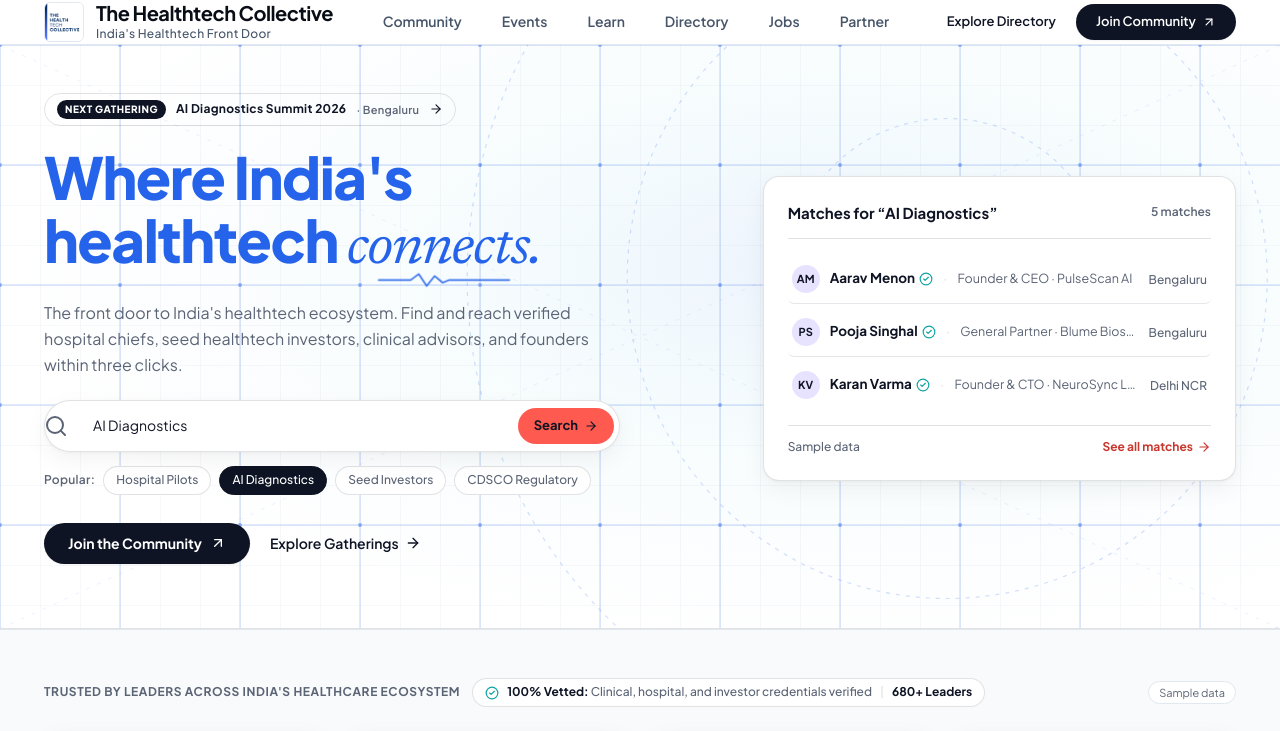
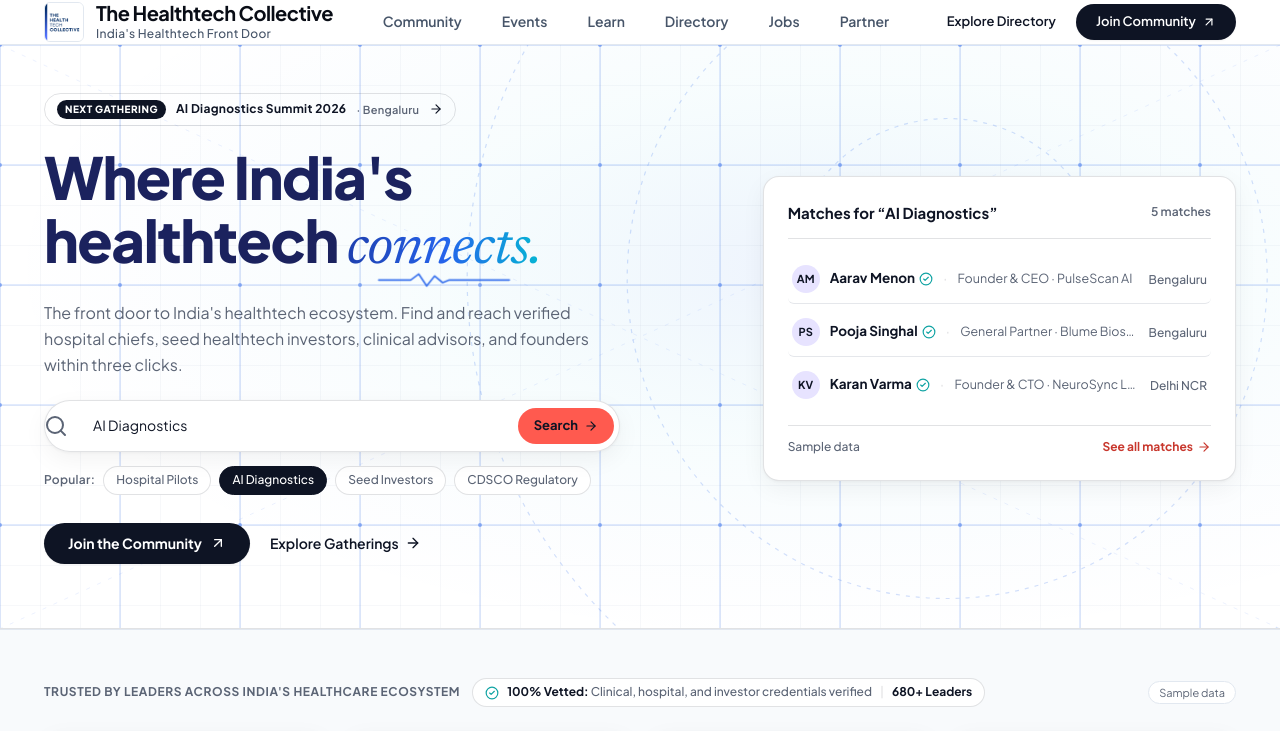
Before and after one commit to harshmakhija24/THC-WEBSITE-REBUILD, a Next.js app: page / in a window 1280 px wide. Shown: the top 731 px of the page. Built offline with nearby package versions, Linux system fonts and the light colour scheme.

Commit message:
style(hero): update 'Where India\'s healthtech' to deep dark purple-blue (#1B225E) and preserve radiant connects. gradient

```diff
--- a/components/HeroLiveSection.tsx
+++ b/components/HeroLiveSection.tsx
@@ -132,11 +132,11 @@
           )}
         </div>
 
-        {/* H1: Confident bold Plus Jakarta Sans in signature Cobalt Blue (#2563EB) */}
-        <h1 className="text-[38px] sm:text-[48px] lg:text-[58px] font-sans font-extrabold tracking-tight leading-[1.08] text-cobalt">
+        {/* H1: 'Where India's healthtech' in deep dark purple-blue, 'connects.' in signature radiant gradient with pulse line */}
+        <h1 className="text-[38px] sm:text-[48px] lg:text-[58px] font-sans font-extrabold tracking-tight leading-[1.08] text-[#1B225E]">
           Where India&apos;s healthtech{" "}
           <span className="relative inline-block">
-            <span className="italic font-serif font-normal text-cobalt inline-block">
+            <span className="italic font-serif font-normal bg-gradient-to-r from-[#1E40AF] via-[#2563EB] to-[#06B6D4] bg-clip-text text-transparent inline-block">
               connects.
             </span>
             <span className="absolute -bottom-2 left-0 w-full flex justify-center pointer-events-none">
```
